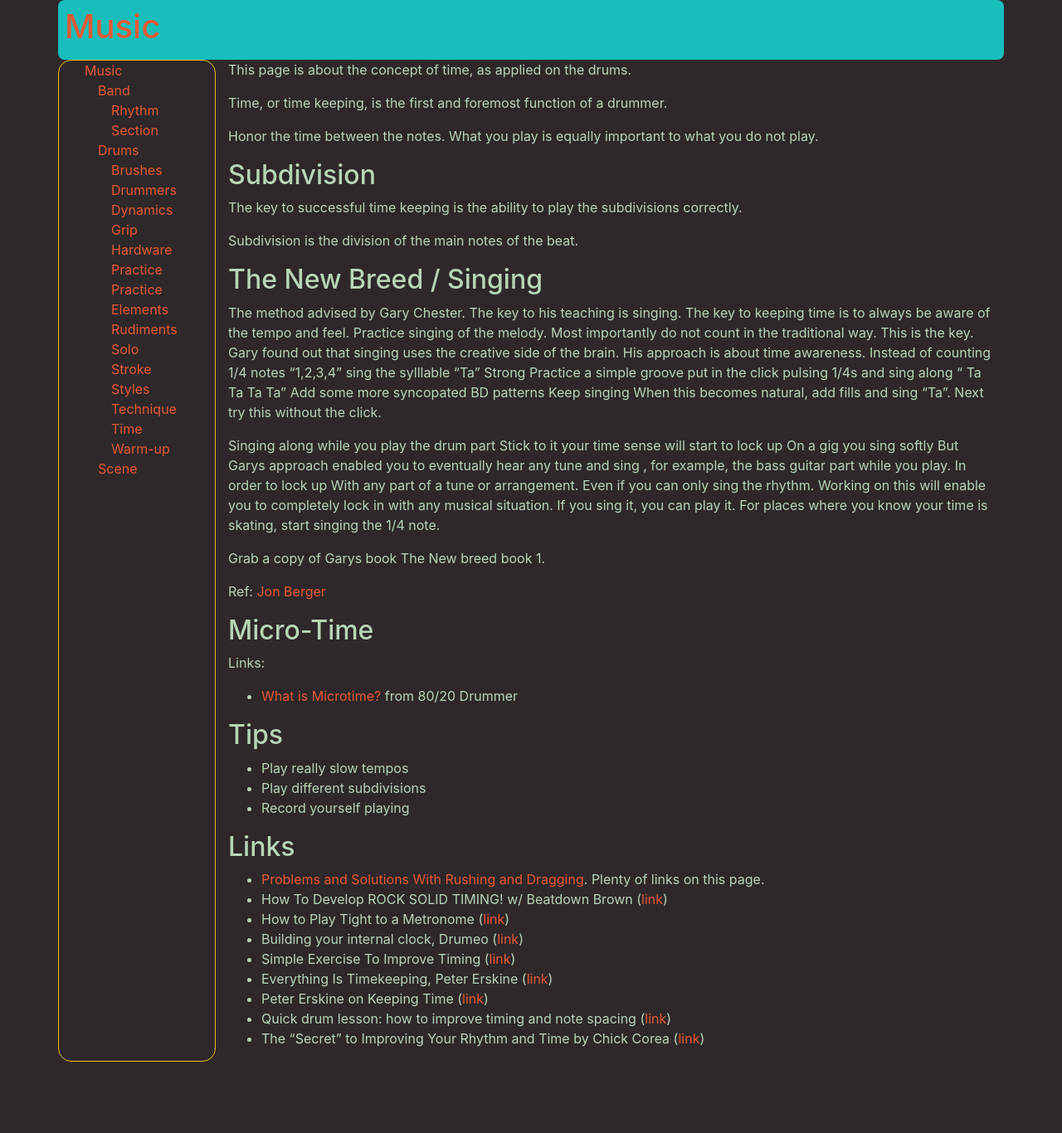
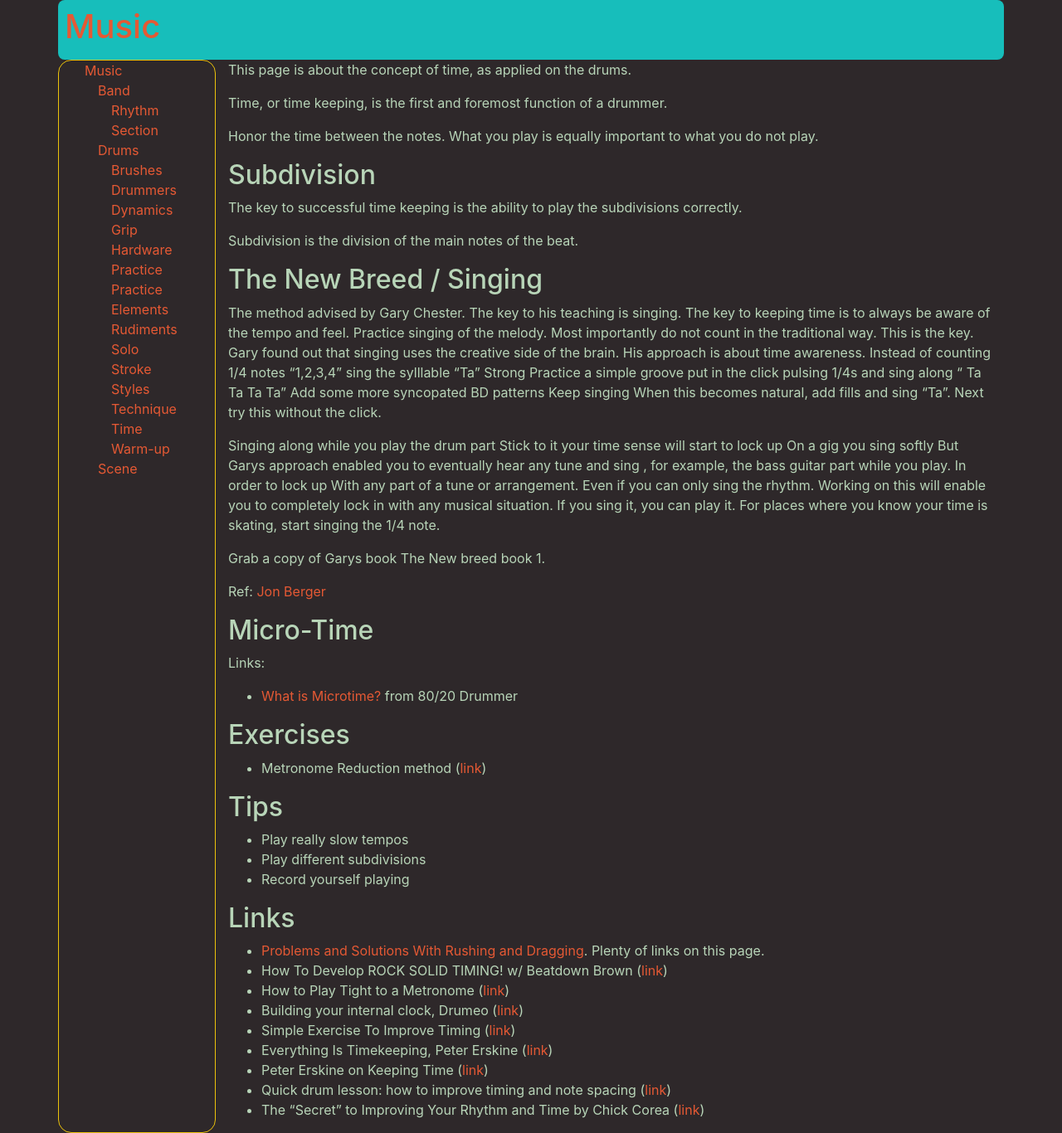
Before and after one commit to MisterY/music-site, a Jekyll site: the page built from drums/time.md, in a window 1280 px wide. Shown: the whole page at 83% size. Built offline with Jekyll 4.4.1, drawn with Linux system fonts in a browser that asks for light colours; nearby versions of some CDN libraries; our own code applies the rules of GitHub Pages for plain Markdown files; before the commit the page ends 1280 px from its top, so only the background shows below that.

Commit message:
metronome reduction time exercise

```diff
--- a/drums/time.md
+++ b/drums/time.md
@@ -43,6 +43,10 @@ Ref: [Jon Berger](https://www.youtube.com/watch?v=NOK7lu2buCM)
 Links:
 - [What is Microtime?](https://www.youtube.com/watch?v=71Qa2huylD8) from 80/20 Drummer
 
+## Exercises
+
+- Metronome Reduction method ([link](https://www.youtube.com/watch?v=uP6DF4X9zF0))
+
 ## Tips
 
 - Play really slow tempos
```
